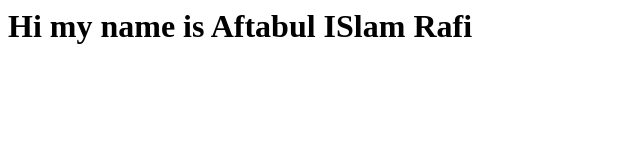
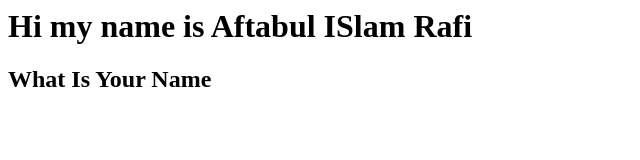
Before and after one commit to aftabrafi20/New-Practice, a plain HTML site: page index.html in a window 1280 px wide. Shown: the whole page, without its empty margins (0-640 px from the left). Drawn offline with Linux system fonts and the light colour scheme.

Commit message:
Updated index.html

```diff
--- a/index.html
+++ b/index.html
@@ -1 +1,2 @@
 <h1>Hi my name is Aftabul ISlam Rafi</h1>
+<h2>What Is Your Name</h2>
```
